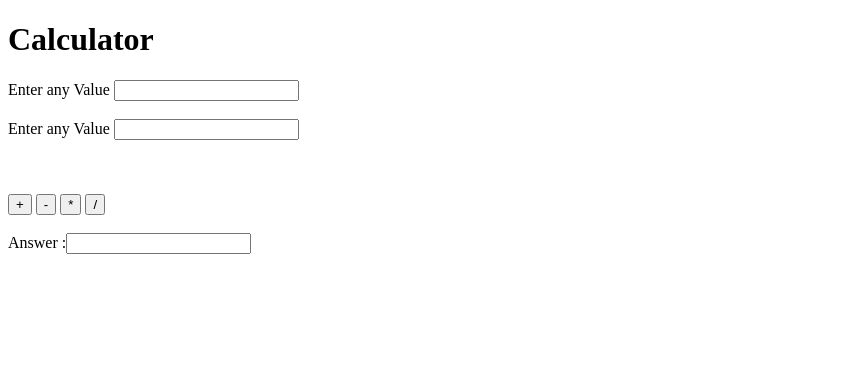
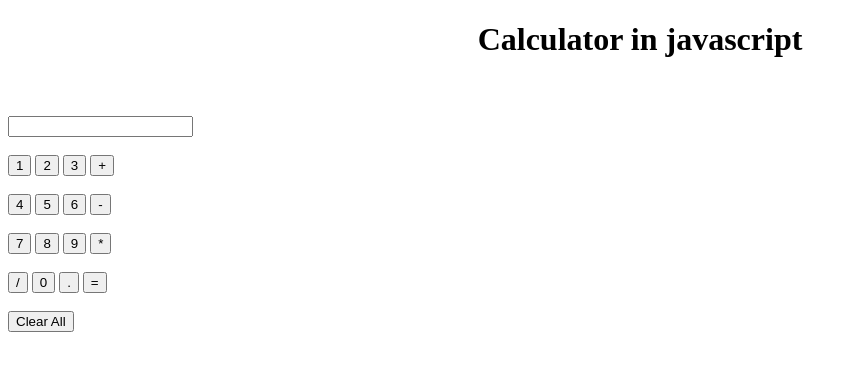
Before and after one commit to Gunjan0904/Calculator, a plain HTML site: page index.html in a window 1280 px wide. Shown: the whole page, without its empty margins (0-858 px from the left). Drawn offline with Linux system fonts and the light colour scheme.

Commit message:
- add all digit button

```diff
--- a/index.html
+++ b/index.html
@@ -5,64 +5,56 @@
     <meta charset="UTF-8">
     <meta name="viewport" content="width=device-width, initial-scale=1.0">
     <title>Calculator</title>
+    <style>
+        h1 {
+            text-align: center;
+        }
+    </style>
 </head>
 
 <body>
-    <h1>Calculator</h1>
-    Enter any Value <input id="input1"></br>
-    </br>
-    Enter any Value <input id="input2">
-    </br>
-    </br>
+    <h1>Calculator in javascript</h1>
+
     </br>
     </br>
 
-    <button id="btn1" onclick="add()">+</button>
-    <button id="btn2" onclick="sub()">-</button>
-    <button id="btn3" onclick="mul()">*</button>
-    <button id="btn4" onclick="div()">/</button>
-    </br>
-    </br>
-    Answer :<input id="ans">
+    <div>
+        <form name="form1">
+            <input id="input1" type="text" name="ans">
+            </br>
+            </br>
+
+            <input type="button" value="1" onclick="form1.ans.value += `1`">
+            <input type="button" value="2" onclick="form1.ans.value += `2`">
+            <input type="button" value="3" onclick="form1.ans.value += `3`">
+            <input type="button" value="+" onclick="form1.ans.value += `+`">
+            </br>
+            </br>
+            <input type="button" value="4" onclick="form1.ans.value += `4`">
+            <input type="button" value="5" onclick="form1.ans.value += `5`">
+            <input type="button" value="6" onclick="form1.ans.value += `6`">
+            <input type="button" value="-" onclick="form1.ans.value += `-`">
+            </br>
+            </br>
+            <input type="button" value="7" onclick="form1.ans.value += `7`">
+            <input type="button" value="8" onclick="form1.ans.value += `8`">
+            <input type="button" value="9" onclick="form1.ans.value += `9`">
+            <input type="button" value="*" onclick="form1.ans.value += `*`">
+            </br>
+            </br>
+            <input type="button" value="/" onclick="form1.ans.value += `/`">
+            <input type="button" value="0" onclick="form1.ans.value += `0`">
+            <input type="button" value="." onclick="form1.ans.value += `.`">
+            <input type="button" value="=" onclick="form1.ans.value = eval(form1.ans.value)">
+            </br>
+            </br>
+            <input type="button" value="Clear All" onclick="form1.ans.value = ''" id="clear">
+
+        </form>
+    </div>
 
 
-    <script>
-        function add() {
-            let a, b, add;
-            a = parseInt(document.getElementById("input1").value);
-            b = parseInt(document.getElementById("input2").value);
-            add = a + b;
-            document.getElementById("ans").value = add;
 
-        }
-
-        function sub() {
-            let a, b, sub;
-            a = parseInt(document.getElementById("input1").value);
-            b = parseInt(document.getElementById("input2").value);
-            sub = a - b;
-            document.getElementById("ans").value = sub;
-
-        }
-
-        function mul() {
-            let a, b, mul;
-            a = parseInt(document.getElementById("input1").value);
-            b = parseInt(document.getElementById("input2").value);
-            mul = a * b;
-            document.getElementById("ans").value = mul;
-
-        }
-
-        function div() {
-            let a, b, div;
-            a = parseInt(document.getElementById("input1").value);
-            b = parseInt(document.getElementById("input2").value);
-            div = a / b;
-            document.getElementById("ans").value = div;
-
-        }
-    </script>
 
 </body>
 
```
